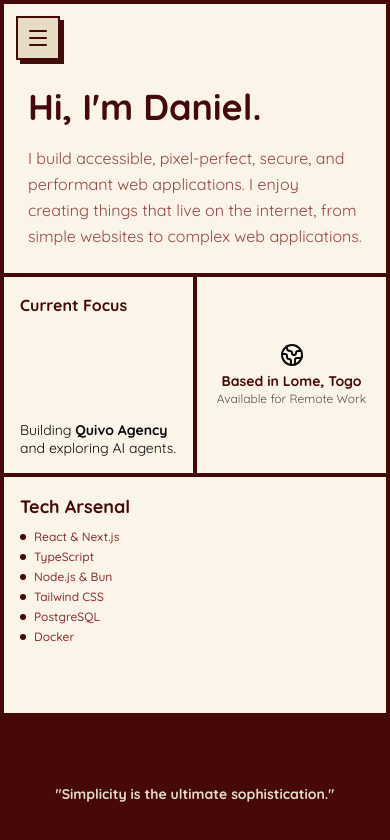
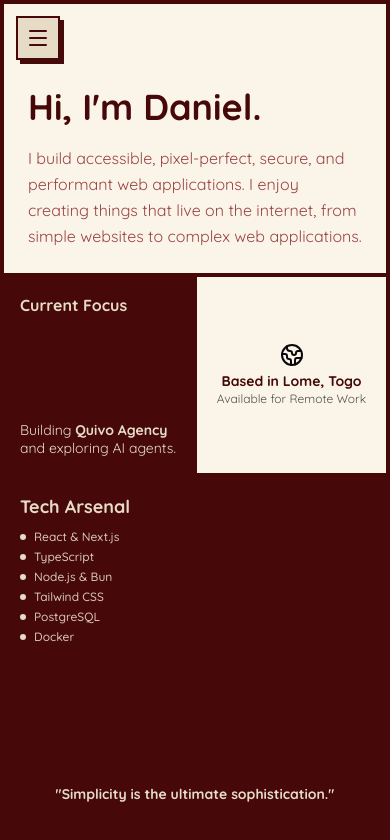
Before and after one commit to Frusadev/Portfolio, a Next.js app: page / in a window 390 px wide. Shown: the top 840 px of the page. Built offline with nearby package versions, Linux system fonts and the light colour scheme; what tailwindcss-motion would draw is missing.

Commit message:
Update mobile visual balance: make Current Focus and Tech Arsenal brown on mobile

```diff
--- a/src/app/(website)/page.tsx
+++ b/src/app/(website)/page.tsx
@@ -36,8 +36,8 @@ export default function Home() {
         </div>
 
         {/* Current Status */}
-        <div className="col-span-1 md:col-span-1 md:row-span-1 border-r-4 border-b-4 md:border-r-[0.3vw] md:border-b-[0.3vw] border-red-950 p-4 md:p-[1.5vw] flex flex-col justify-between hover:bg-red-950/5 transition-colors bg-background overflow-hidden min-h-[200px] md:min-h-0">
-          <h3 className="text-base md:text-[1.3vw] font-bold text-red-950">
+        <div className="col-span-1 md:col-span-1 md:row-span-1 border-r-4 border-b-4 md:border-r-[0.3vw] md:border-b-[0.3vw] border-red-950 p-4 md:p-[1.5vw] flex flex-col justify-between hover:bg-red-950/5 transition-colors bg-red-950 md:bg-background overflow-hidden min-h-[200px] md:min-h-0 text-[#e6dcc6] md:text-red-950">
+          <h3 className="text-base md:text-[1.3vw] font-bold text-[#e6dcc6] md:text-red-950">
             Current Focus
           </h3>
           <p className="text-sm md:text-[1.1vw] leading-tight">
@@ -60,31 +60,31 @@ export default function Home() {
         </div>
 
         {/* Experience / Tech Stack */}
-        <div className="col-span-2 row-span-1 md:col-span-1 md:row-span-2 border-r-4 border-b-4 md:border-r-[0.3vw] md:border-b-[0.3vw] border-red-950 p-4 md:p-[1.5vw] flex flex-col hover:bg-red-950/5 transition-colors bg-background overflow-hidden min-h-[240px] md:min-h-0">
-          <h3 className="text-lg md:text-[1.3vw] font-bold text-red-950 mb-2 md:mb-[1vw]">
+        <div className="col-span-2 row-span-1 md:col-span-1 md:row-span-2 border-r-4 border-b-4 md:border-r-[0.3vw] md:border-b-[0.3vw] border-red-950 p-4 md:p-[1.5vw] flex flex-col hover:bg-red-950/5 transition-colors bg-red-950 md:bg-background overflow-hidden min-h-[240px] md:min-h-0">
+          <h3 className="text-lg md:text-[1.3vw] font-bold text-[#e6dcc6] md:text-red-950 mb-2 md:mb-[1vw]">
             Tech Arsenal
           </h3>
-          <ul className="space-y-1 md:space-y-[0.5vw] text-red-900/90 font-medium text-xs md:text-[0.9vw]">
+          <ul className="space-y-1 md:space-y-[0.5vw] text-[#e6dcc6]/90 md:text-red-900/90 font-medium text-xs md:text-[0.9vw]">
             <li className="flex items-center gap-2 md:gap-[0.5vw]">
-              <div className="w-1.5 h-1.5 md:w-[0.4vw] md:h-[0.4vw] bg-red-950 rounded-full" /> React &
+              <div className="w-1.5 h-1.5 md:w-[0.4vw] md:h-[0.4vw] bg-[#e6dcc6] md:bg-red-950 rounded-full" /> React &
               Next.js
             </li>
             <li className="flex items-center gap-2 md:gap-[0.5vw]">
-              <div className="w-1.5 h-1.5 md:w-[0.4vw] md:h-[0.4vw] bg-red-950 rounded-full" /> TypeScript
+              <div className="w-1.5 h-1.5 md:w-[0.4vw] md:h-[0.4vw] bg-[#e6dcc6] md:bg-red-950 rounded-full" /> TypeScript
             </li>
             <li className="flex items-center gap-2 md:gap-[0.5vw]">
-              <div className="w-1.5 h-1.5 md:w-[0.4vw] md:h-[0.4vw] bg-red-950 rounded-full" /> Node.js &
+              <div className="w-1.5 h-1.5 md:w-[0.4vw] md:h-[0.4vw] bg-[#e6dcc6] md:bg-red-950 rounded-full" /> Node.js &
               Bun
             </li>
             <li className="flex items-center gap-2 md:gap-[0.5vw]">
-              <div className="w-1.5 h-1.5 md:w-[0.4vw] md:h-[0.4vw] bg-red-950 rounded-full" /> Tailwind
+              <div className="w-1.5 h-1.5 md:w-[0.4vw] md:h-[0.4vw] bg-[#e6dcc6] md:bg-red-950 rounded-full" /> Tailwind
               CSS
             </li>
             <li className="flex items-center gap-2 md:gap-[0.5vw]">
-              <div className="w-1.5 h-1.5 md:w-[0.4vw] md:h-[0.4vw] bg-red-950 rounded-full" /> PostgreSQL
+              <div className="w-1.5 h-1.5 md:w-[0.4vw] md:h-[0.4vw] bg-[#e6dcc6] md:bg-red-950 rounded-full" /> PostgreSQL
             </li>
             <li className="flex items-center gap-2 md:gap-[0.5vw]">
-              <div className="w-1.5 h-1.5 md:w-[0.4vw] md:h-[0.4vw] bg-red-950 rounded-full" /> Docker
+              <div className="w-1.5 h-1.5 md:w-[0.4vw] md:h-[0.4vw] bg-[#e6dcc6] md:bg-red-950 rounded-full" /> Docker
             </li>
           </ul>
         </div>
```
